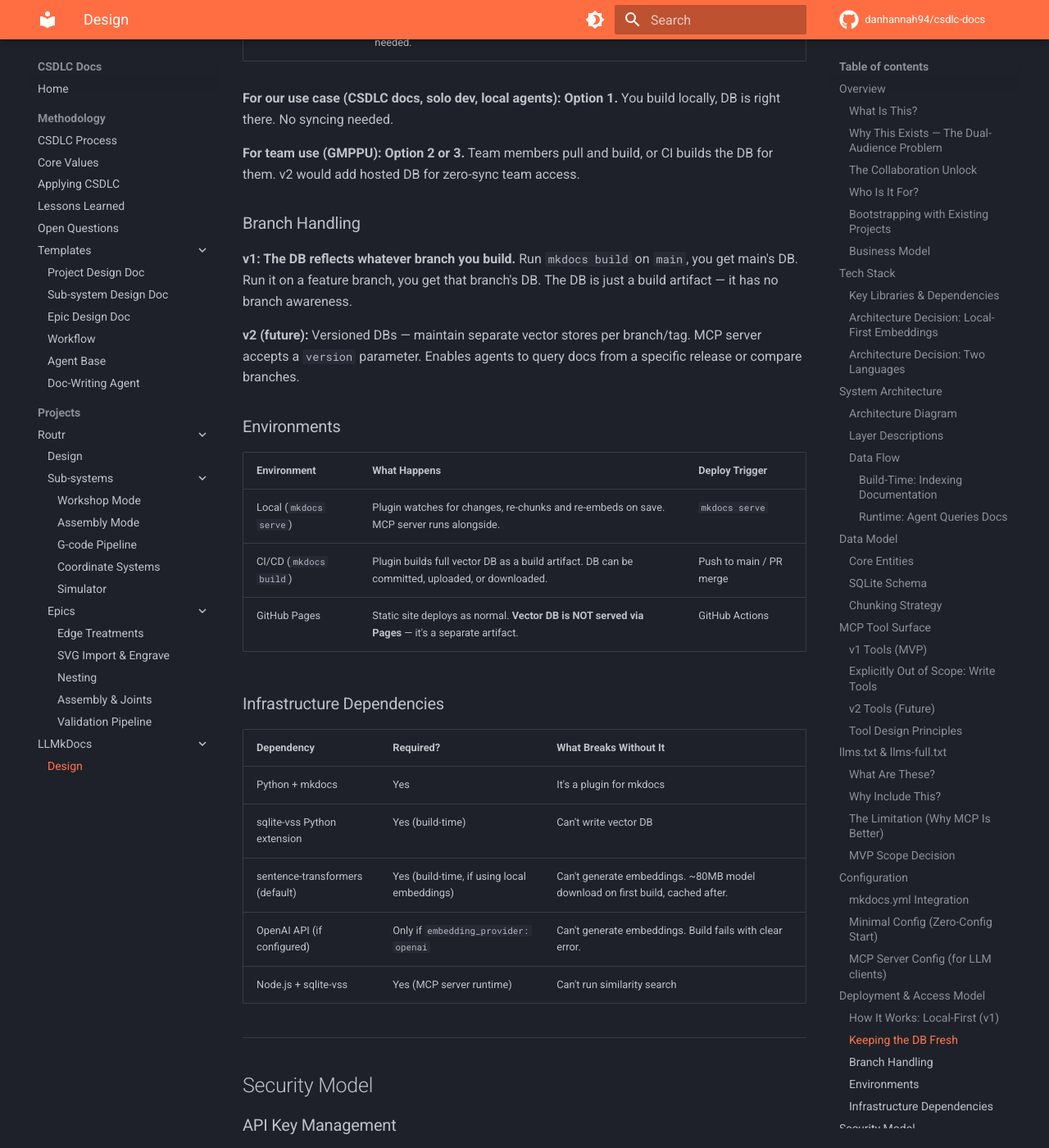
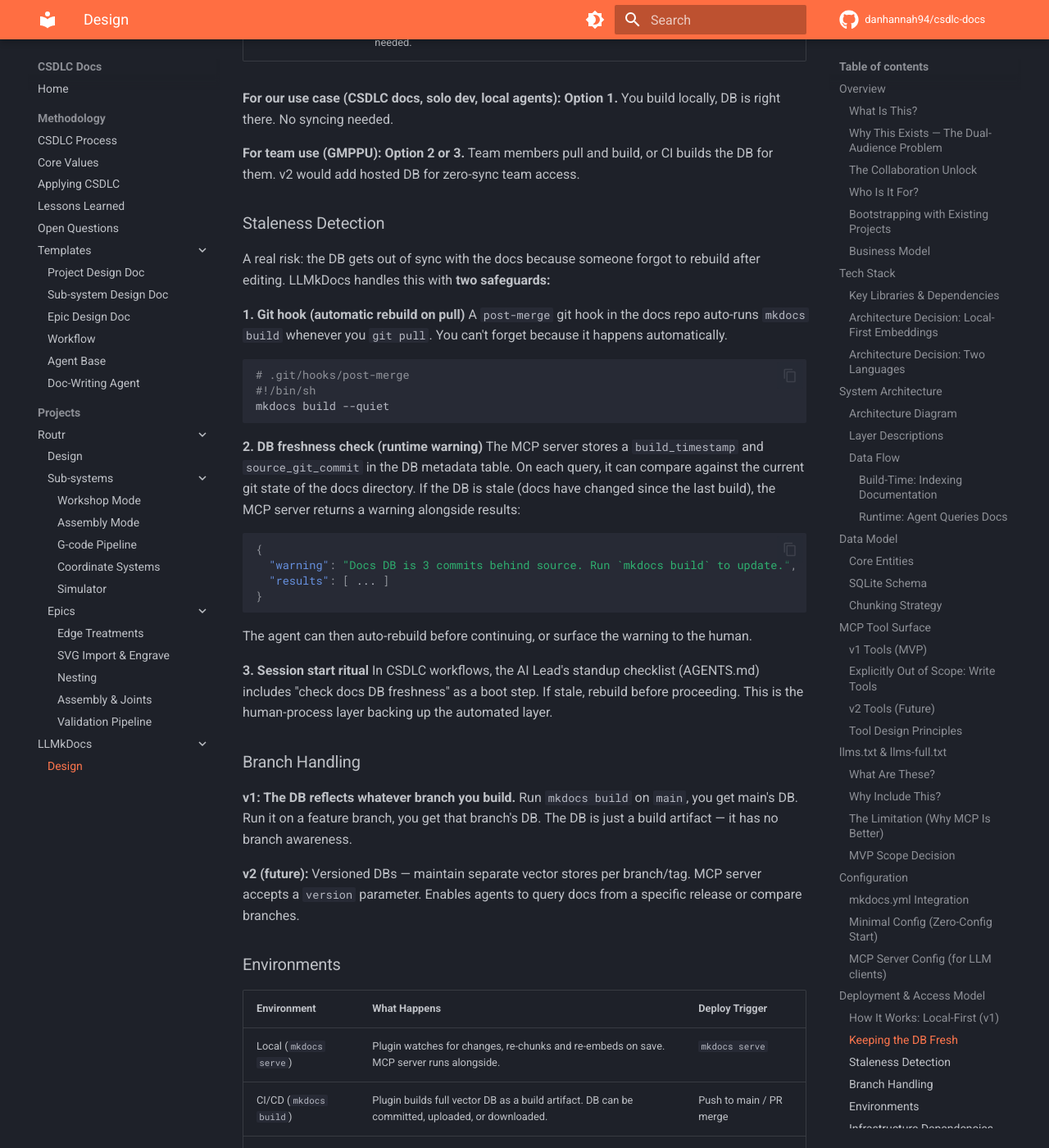
Before and after one commit to danhannah94/csdlc-docs, an MkDocs documentation site: the page built from docs/projects/llmkdocs/design.md, in a window 1280 px wide and 1400 px high, scrolled down 12559 px. Shown: the whole window at 82% size. Built offline with MkDocs 1.6.1 and Material for MkDocs 9.7.7, drawn with Linux system fonts in a browser that asks for light colours; comment, search, counter and statistics services are not loaded; some of the changed text lies outside the part shown.

Commit message:
refine: defer llms.txt to v2, add staleness detection, MCP write tools decision

````diff
--- a/docs/projects/llmkdocs/design.md
+++ b/docs/projects/llmkdocs/design.md
@@ -312,7 +312,7 @@ MCP search returns 500-1,000 targeted tokens per query. That's the difference
 
 ### MVP Scope Decision
 
-llms.txt generation is a **nice-to-have for v1, not a blocker.** The core value prop is MCP search. llms.txt may be deferred to a fast-follow if the MVP timeline is tight. It shares the chunker's content extraction, so the incremental work is modest — but it's a separate code path and output format.
+**Deferred to v2.** llms.txt generation is not included in the v1 MVP. The core value prop is MCP semantic search — llms.txt serves a different audience (non-MCP clients) that we're not targeting yet. When we're ready to share LLMkDocs with the broader community, llms.txt becomes a valuable adoption tool. For now, it's overhead.
 
 ---
 
@@ -405,6 +405,34 @@ When you edit docs and rebuild, the DB updates in place. The MCP server reads th
 
 **For team use (GMPPU): Option 2 or 3.** Team members pull and build, or CI builds the DB for them. v2 would add hosted DB for zero-sync team access.
 
+### Staleness Detection
+
+A real risk: the DB gets out of sync with the docs because someone forgot to rebuild after editing. LLMkDocs handles this with **two safeguards:**
+
+**1. Git hook (automatic rebuild on pull)**
+A `post-merge` git hook in the docs repo auto-runs `mkdocs build` whenever you `git pull`. You can't forget because it happens automatically.
+
+```bash
+# .git/hooks/post-merge
+#!/bin/sh
+mkdocs build --quiet
+```
+
+**2. DB freshness check (runtime warning)**
+The MCP server stores a `build_timestamp` and `source_git_commit` in the DB metadata table. On each query, it can compare against the current git state of the docs directory. If the DB is stale (docs have changed since the last build), the MCP server returns a warning alongside results:
+
+```json
+{
+  "warning": "Docs DB is 3 commits behind source. Run `mkdocs build` to update.",
+  "results": [ ... ]
+}
+```
+
+The agent can then auto-rebuild before continuing, or surface the warning to the human.
+
+**3. Session start ritual**
+In CSDLC workflows, the AI Lead's standup checklist (AGENTS.md) includes "check docs DB freshness" as a boot step. If stale, rebuild before proceeding. This is the human-process layer backing up the automated layer.
+
 ### Branch Handling
 
 **v1: The DB reflects whatever branch you build.** Run `mkdocs build` on `main`, you get main's DB. Run it on a feature branch, you get that branch's DB. The DB is just a build artifact — it has no branch awareness.
@@ -473,6 +501,7 @@ LLMkDocs doesn't manage access control — it inherits whatever access model you
 | **Two-language split** | Python plugin + TypeScript MCP server adds complexity. Shared contract is the DB schema. | Build system, MCP server, testing |
 | **sqlite-vss portability** | C extension — needs to compile on target platform. May be friction on some systems. | Installation, CI |
 | **First build model download** | Default local model is ~80MB. First build takes longer (download + cache). Subsequent builds are fast. | DX, CI caching |
+| **DB staleness** | If docs change but the DB isn't rebuilt, agents query stale content. Mitigated by git hooks, runtime freshness checks, and session start rituals. | MCP Server, Deployment, AGENTS.md |
 
 ---
 
@@ -513,7 +542,7 @@ LLMkDocs doesn't manage access control — it inherits whatever access model you
 | E1: Core Plugin & Chunker | [link](epics/core-plugin.md) | Not started | mkdocs plugin skeleton, heading-based chunker, sqlite-vss writer |
 | E2: Embedding Pipeline | [link](epics/embedding-pipeline.md) | Not started | Provider abstraction, local model (default), OpenAI (optional), diff-based re-embedding |
 | E3: MCP Server | [link](epics/mcp-server.md) | Not started | TypeScript MCP server, 4 tools, stdio transport |
-| E4: llms.txt Generation | [link](epics/llms-txt.md) | Not started | Auto-generate llms.txt and llms-full.txt — **may defer from MVP** |
+| E4: llms.txt Generation | [link](epics/llms-txt.md) | **Deferred to v2** | Auto-generate llms.txt and llms-full.txt — not needed for v1 (MCP is the primary interface) |
 | E5: Developer Experience | [link](epics/developer-experience.md) | Not started | CLI commands, status output, error messages, README, quickstart |
 
 ### Dependency Graph
@@ -529,10 +558,10 @@ graph LR
 
 - **E1 → E2** is serial (need chunks before you can embed them)
 - **E2 → E3** is serial (need a populated DB before MCP server can query it)
-- **E4** is optional/deferrable — can run parallel with E2/E3 if included
+- **E4** is deferred to v2 (llms.txt not needed for v1)
 - **E5** is last (polishes the entire pipeline)
 
-**MVP critical path:** E1 → E2 → E3 → E5 (4 epics, mostly serial)
+**MVP critical path:** E1 → E2 → E3 → E5 (4 epics, serial)
 
 ---
 
@@ -552,6 +581,9 @@ graph LR
 | 2026-03-28 | Read-only MCP server, no write tools | Clean security model, agents already have filesystem access for writing | Read-write MCP (rejected: scope creep, different product — a docs CMS) |
 | 2026-03-28 | Local-first deployment for v1 | Simplest model — build locally, DB is a file, MCP server reads it | Cloud-hosted DB (rejected for v1: premature infrastructure) |
 | 2026-03-28 | v1 has no branch awareness | DB reflects whatever branch is built. Versioned DBs deferred to v2. | Multi-branch support (rejected: complexity not justified for solo/small team use) |
+| 2026-03-28 | Defer llms.txt to v2 | v1 targets MCP-capable clients (OpenClaw, Cursor, Claude Desktop). llms.txt serves non-MCP clients we're not targeting yet. | Include in v1 (rejected: extra code path, no immediate consumer) |
+| 2026-03-28 | No MCP write tools | Agents already have filesystem access for writing docs. MCP write adds indirection without capability. Read-only is cleaner. | Read-write MCP (rejected: moot for local agents, scope creep toward docs CMS) |
+| 2026-03-28 | Staleness detection (git hook + runtime check) | Forgetting to rebuild is a real risk. Git hooks automate it, runtime checks catch edge cases. | Manual rebuild only (rejected: humans forget), auto-rebuild on query (rejected: too magical, unexpected build times) |
 
 ---
 
````
Also changed, not shown: other parts of docs/projects/llmkdocs/design.md (+1 -1 lines).
